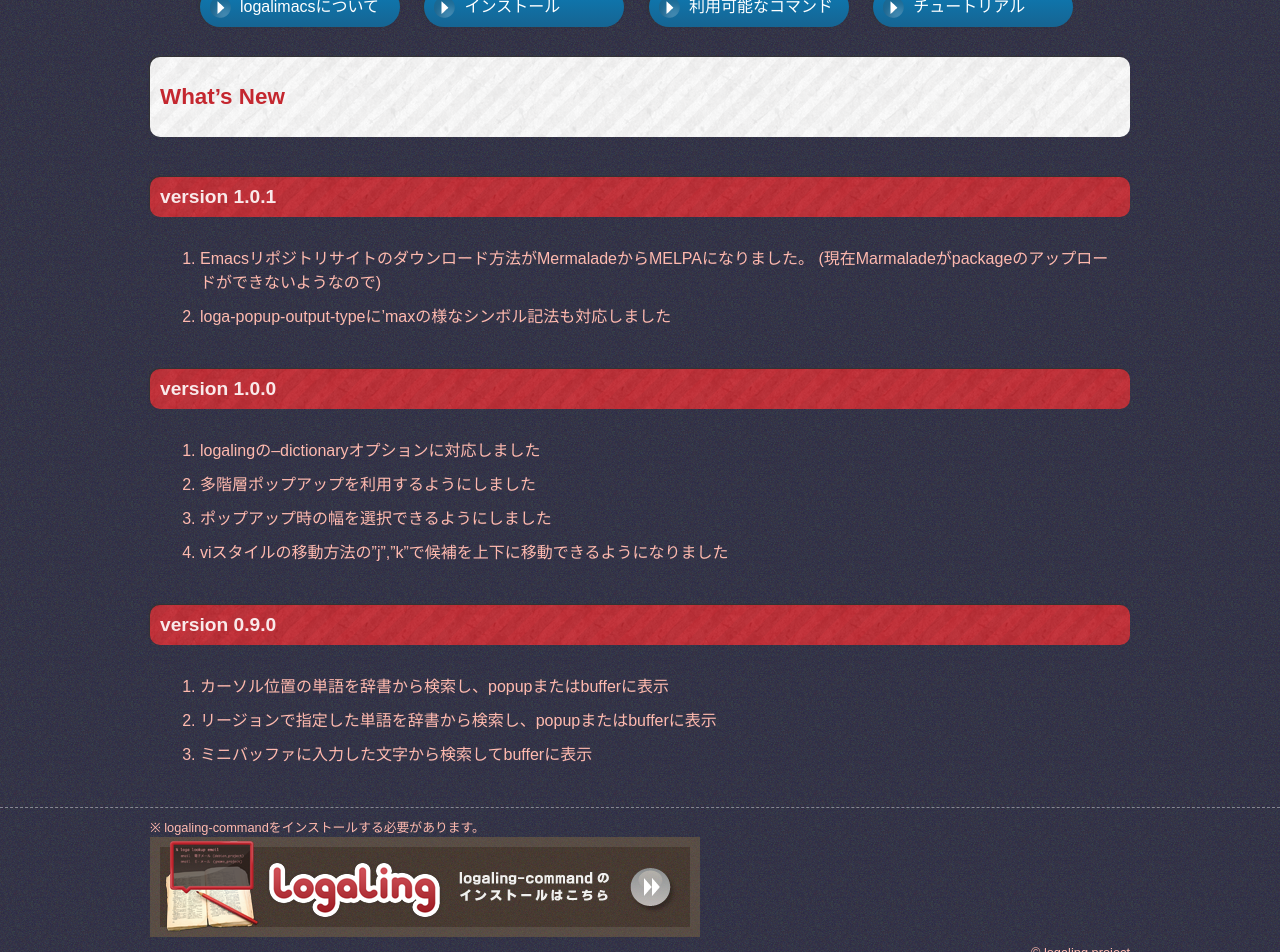
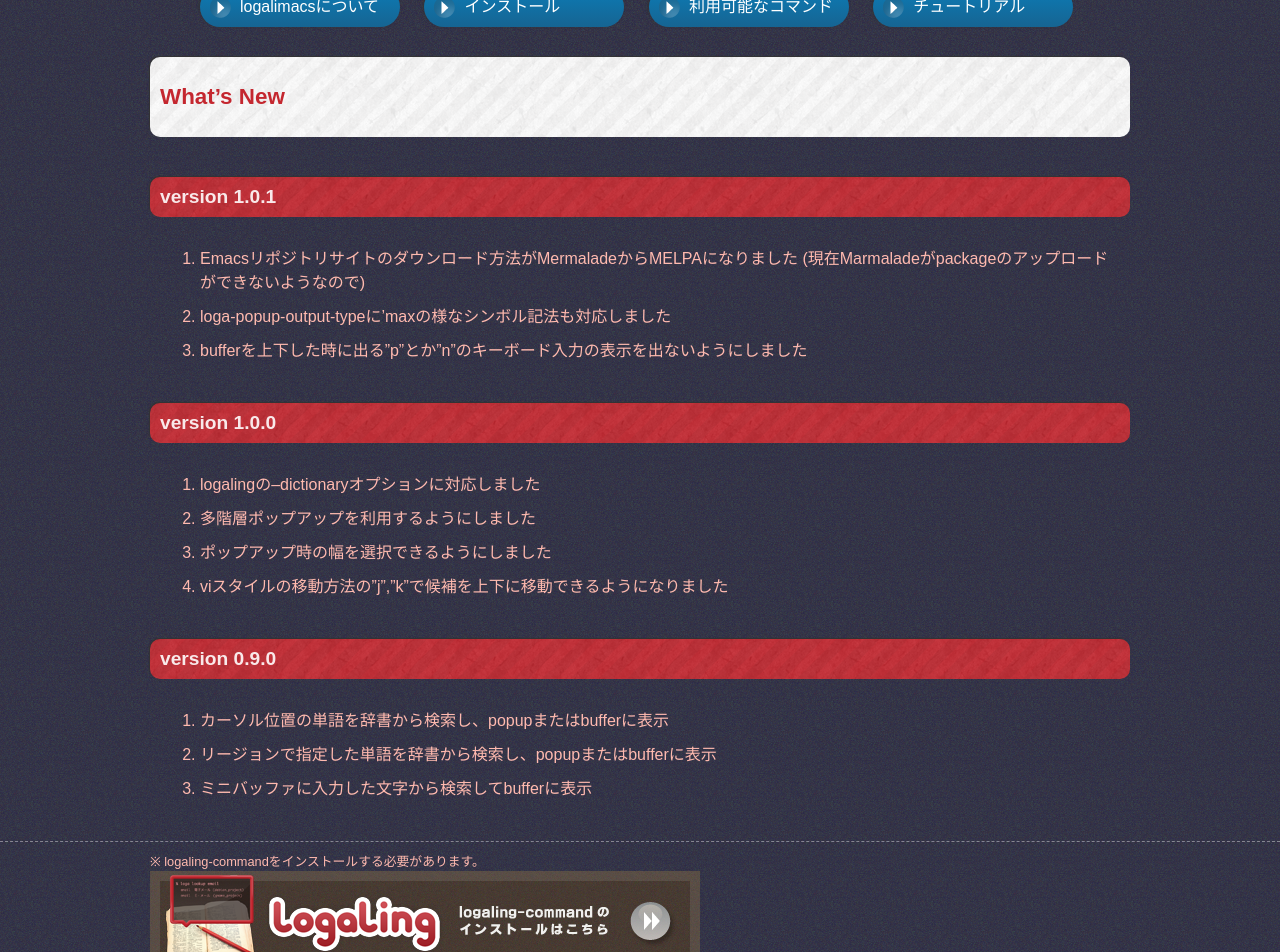
Before and after one commit to logaling/logaling.github.com, a Jekyll site: the page built from logalimacs/index.md, in a window 1280 px wide. Shown: the part 462-1414 px from the top of the page. Built offline with Jekyll 4.4.1, drawn with Linux system fonts in a browser that asks for light colours; some web fonts are replaced; Markdown is read by kramdown in place of the engine named in the settings.

Commit message:
improve document for new version

```diff
--- a/logalimacs/index.md
+++ b/logalimacs/index.md
@@ -12,9 +12,10 @@ title: logalimacs
 <!-- MELPAの作者にpull request後アナウンスしようと思っています -->
 
 ## version 1.0.1
-1. Emacsリポジトリサイトのダウンロード方法がMermaladeからMELPAになりました。
+1. Emacsリポジトリサイトのダウンロード方法がMermaladeからMELPAになりました
    (現在Marmaladeがpackageのアップロードができないようなので)
 2. loga-popup-output-typeに'maxの様なシンボル記法も対応しました
+3. bufferを上下した時に出る"p"とか"n"のキーボード入力の表示を出ないようにしました
 
 ## version 1.0.0
 1. logalingの--dictionaryオプションに対応しました
```
